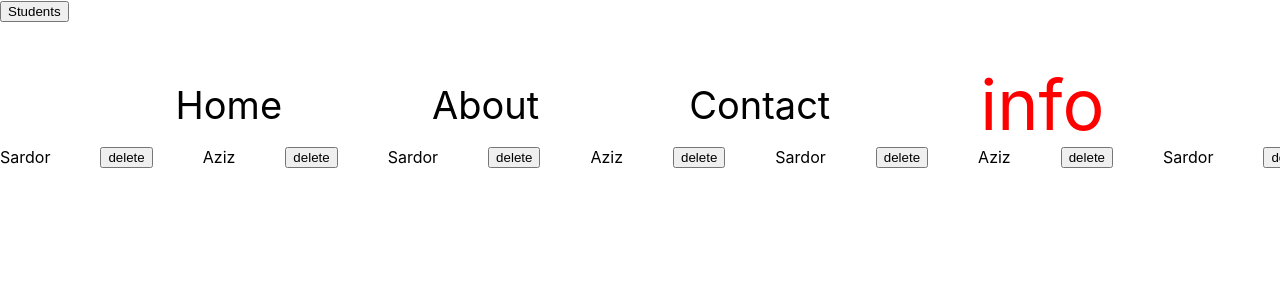
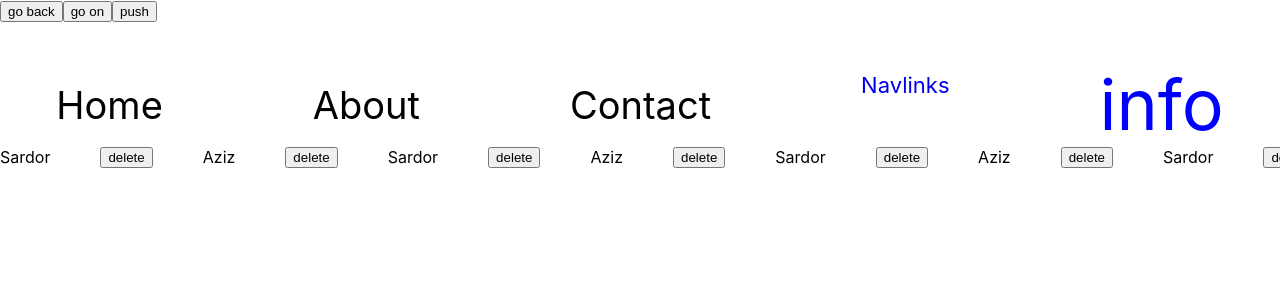
Before and after one commit to NizamovSardorbek/Wbb-ClassWorks, a React (Create React App) app: page /info in a window 1280 px wide. Shown: the top 300 px of the page. Built offline with nearby package versions, Linux system fonts and the light colour scheme.

Commit message:
interview

```diff
--- /dev/null
+++ b/src/RouterDom/Navlinks.jsx
@@ -0,0 +1,9 @@
+import React from 'react'
+
+const Navlinks = () => {
+  return (
+    <div>Navlinks</div>
+  )
+}
+
+export default Navlinks
--- a/src/RouterDom/RootRouter.jsx
+++ b/src/RouterDom/RootRouter.jsx
@@ -4,19 +4,23 @@ import About from "./About";
 import Contact from "./Contact";
 import Home from "./Home";
 import Info from "./Info";
+import Navlinks from "./Navlinks";
 import RouterNavbar from "./RouterNavbar";
 
 const RootRouter = () => {
-  const history = useHistory();
+  // const history = useHistory();
 
+  const Location = useHistory();
   return (
     <div>
-      <button onClick={() => history.goBack()}>Students</button>
+      {/* <button onClick={() => history.goBack()}>Students</button> */}
+      <button onClick={() => Location.goBack()}>go back</button>
+      <button onClick={() => Location.goForward()}>go on</button>
+      <button onClick={() => Location.push("/home")}>push</button>
+
       <RouterNavbar />
 
-
       <Switch>
-
         <Route exact path={"/home"}>
           <Home />
         </Route>
@@ -26,9 +30,13 @@ const RootRouter = () => {
         <Route path={"/contact"}>
           <Contact />
         </Route>
+        <Route path={"/navlinks"}>
+          <Navlinks />
+        </Route>
         <Route path={"/info"}>
           <Info />
         </Route>
+
         <Route path={"/"}>
           <Redirect to={"/info"} />
         </Route>
@@ -38,3 +46,60 @@ const RootRouter = () => {
 };
 
 export default RootRouter;
+
+// Router-dom reactni multiple page applicationga ozgartirib beradi
+
+// 1 birinchi routerdomni beshinchisni ishlatsh uchun npm i react-router-
+
+// 2 Eng kotta rootni BrowserRouterga orashmz kerak bu react-router-domdan keladi
+
+// 3 Navlink da navbarda bosganmzda page ozgarishi kerak bolsa  homedega yozuvni orab qoyadi
+
+// 4 to degan atrebut oladi va unga value desak ham boladi yani
+//tepada localhost3000mingni yonida yonalsh beramz qaysi page otishni
+
+// 5 Route ekranga component korsatish uchun
+
+//.6 Routeni Rootda ishltamz indexda yani BrowserRouterni oragan joyda emas
+
+// 7 Routeni ociluvchi va yopiluvchi teglarda yozsa boladi
+
+// 8 Routeda ikki xil yonalishda ekranga chiqarsa boladi Routeni icidagi component atrebuti bn hamda
+// 9 Routeni ociluvci va yopilvchi teg qilib ortasida oddiy component qilib berb yuborsek boladi
+
+// 10 biz Routeni ichiga path degan atrebut beramz
+// 11 pathda biz navbardan to qilib icida   jonatgan buyruqni yozamz example path={/home}
+// 12 component atrebuti ichida  Hec qande belgilarsz icida component={home}
+// 13 agar proplar ishlamoqci bolsak ->     <Route path={"/home"}>
+//                                                <home />
+//                                           </Route>
+
+// 14 yonalish beryotkanda yoki yonalish qabul qilyotkanda stringni icida / belgisi bolishi shart
+
+// 15 agar proektmz yurganda yani tepada urlga avtamat yonalish berish uchun Redirect berb qoyamz
+// 16 Bitta eng pastida Route ochamz va pathga "/"  berb uni icida   <Redirect to={"/home"} /> tarzda yonaltrb yuboramz
+
+// 17  Switch - biz yasab olgan Routelarmzni Switchga orab qoyamz yani refresh
+//  bolgan biz qaysi pageda bolsak osha pageda qoladi
+
+// 18 Link bn Navlink bir xil ishledi link tegi sifatida farqi active style Linkda yoq
+
+// 19 Navlinkdagi active style biz active yani kirganmza
+// styleni asosan rangini ozgarishi uchun beramz yani har bir Navlinkka bershmz kerak
+
+// 20 tepada ozgaruvchi qilib bir marta style bervolb shu ozgaruvchini active stylega berb qoysak ham boladi
+
+// 21 biz codemzni soddaroq qilishmz ham  mumkkin yani styleda
+// bir ozgaruvchiga Navlinkni berb yuborb osha ozgarvchiga navbardagi
+// malumotlarmzni yani home aboutla chiqishini Item deb orab
+// shuni iciida active styleni berb qoyshmz mumkin
+
+// 22 exact bu Routeni atrebuti aniq shunga turi kelsa kegn osha pageni korsat degani
+
+// 23 biz yonalishlarmzni bitta button bn ozgartrshmz mumkin yani
+// useHistoryni Pageda page otyotkan joyda bitta ozgaruvchiga tenglab olamz
+//  osha ozgarvcini bitta buttongami bermz onclik bolganda callback bolishi shart osha ozgarvchi va .push bor bitta pageni biriktrsh uchun
+// 24 goBack bu orqaga
+// 25 goForward esa oldinga
+
+// 25 useLocation bu usehistory bn bir xil shunga ishlatilmedi
--- a/src/RouterDom/RouterNavbar.jsx
+++ b/src/RouterDom/RouterNavbar.jsx
@@ -6,7 +6,7 @@ import Home from "./Home";
 import { Wrap, WrapNavbar } from "./RouterStyle";
 
 const RouterNavbar = () => {
-  const style = { color: "red", fontSize: 70 };
+  const style = { color: "red", fontSize: 70, textDecoration: "none" };
   return (
     <WrapNavbar>
       <Wrap activeStyle={style} to="/home">
@@ -18,9 +18,17 @@ const RouterNavbar = () => {
       <Wrap activeStyle={style} to="/contact">
         Contact
       </Wrap>
-      <Wrap activeStyle={{ color: "red", fontSize: 70 }} to="/info">
+      <NavLink
+        style={{ textDecoration: "none", fontSize: "22px" }}
+        activeStyle={style}
+        to="/navlinks"
+      >
+        Navlinks
+      </NavLink>
+      <Wrap activeStyle={{ color: "blue", fontSize: 70 }} to="/info">
         info
       </Wrap>
+
     </WrapNavbar>
   );
 };
--- a/src/index.js
+++ b/src/index.js
@@ -9,7 +9,7 @@ const root = ReactDOM.createRoot(document.getElementById('root'));
 root.render(
   <React.StrictMode>
     <BrowserRouter>
-    <RootRouter/>
+           <RootRouter/>
     </BrowserRouter>
   </React.StrictMode>
 );
```
Also changed, not shown: src/Rewiew.js (+33 -8 lines), src/RouterDom/Home.jsx (+4 -6 lines), src/RouterDom/RouterMain.jsx (deleted, +0 -57 lines).
